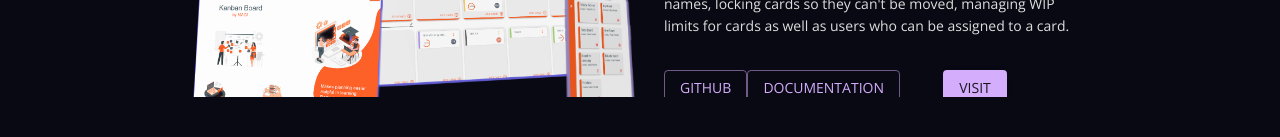
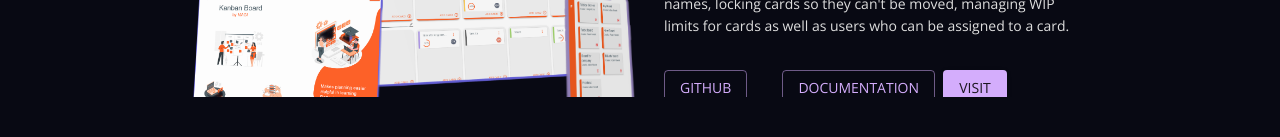
Before and after one commit to MaciekMakowski/portfolio, a React (Vite) app: page /projects in a window 1280 px wide. Shown: the part 461-598 px from the top of the page. Built offline with nearby package versions, Linux system fonts and the light colour scheme.

Commit message:
add gap in project buttons

```diff
--- a/src/components/project.tsx
+++ b/src/components/project.tsx
@@ -203,7 +203,10 @@ const Project = (props:ProjectProps) => {
                         justifyContent={"space-between"}
                         width={props.windowWidth && props.windowHeight && props.windowWidth < 1280 && props.windowWidth > props.windowHeight ? '60%'
                             : props.windowWidth && props.windowWidth < 1280 ? "75%"
-                                : undefined}
+                                : '100%'}
+                        sx={{
+                            gap:{sx:0, lg:3}
+                        }}
                     >
                             <Button href={props.git} variant={"outlined"}>
                                 GitHub
```
